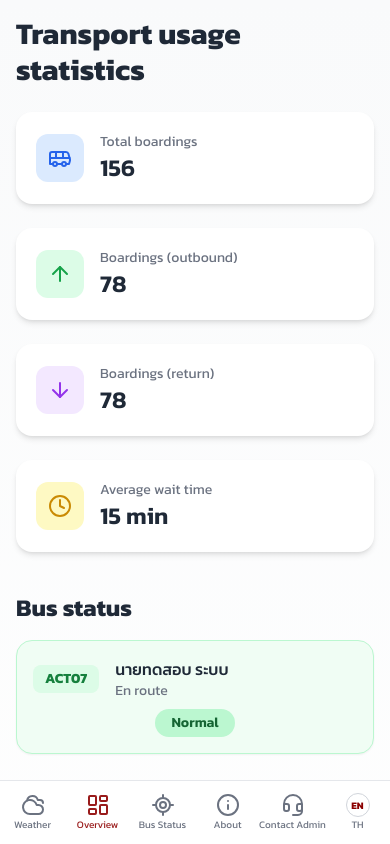
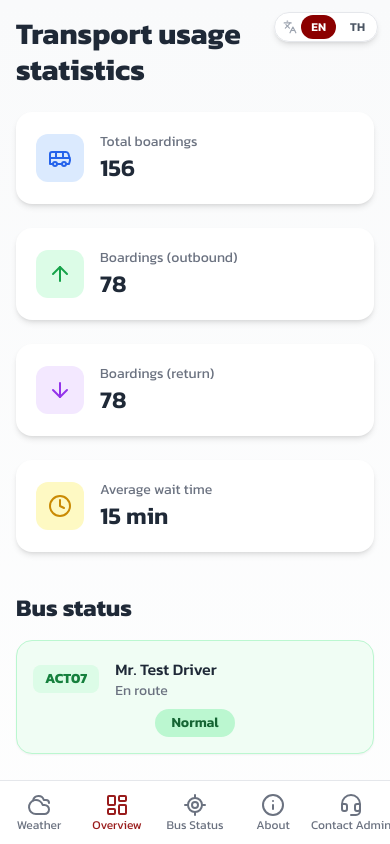
Before and after one commit to poomp5/SchoolTransport-Plus, a Next.js app: page /en/overview in a window 390 px wide. Shown: the top 844 px of the page. Built offline with nearby package versions, Linux system fonts and the light colour scheme.

Commit message:
feat: implement mobile language switcher and update translations for driver

```diff
--- a/app/[locale]/overview/page.tsx
+++ b/app/[locale]/overview/page.tsx
@@ -76,7 +76,7 @@ export default function Page() {
               ACT07
             </span>
             <div>
-              <p className="text-gray-800 font-medium">นายทดสอบ ระบบ</p>
+              <p className="text-gray-800 font-medium">{o("sampleDriver")}</p>
               <p className="text-sm text-gray-500">{o("enRoute")}</p>
             </div>
           </div>
--- a/components/bottom-nav-check.tsx
+++ b/components/bottom-nav-check.tsx
@@ -2,19 +2,22 @@
 import { usePathname } from "@/i18n/navigation";
 import BottomNav from "@/components/bottom-nav";
 import BottomNavDriver from "./bottom-nav-driver";
+import MobileLangBar from "@/components/mobile-lang-bar";
 
 export default function BottomNavCheck() {
     const pathname = usePathname();
     const isAdminRoute = pathname.startsWith("/admin");
     const isDriverRoute = pathname.startsWith("/driver");
 
-    if (isDriverRoute) {
-        return <BottomNavDriver />;
-    }
-
+    // Admin already has its own top-right hamburger; skip the lang bar there.
     if (isAdminRoute) {
         return null;
     }
 
-    return <BottomNav />;
+    return (
+        <>
+            <MobileLangBar />
+            {isDriverRoute ? <BottomNavDriver /> : <BottomNav />}
+        </>
+    );
 }
--- a/components/bottom-nav-driver.tsx
+++ b/components/bottom-nav-driver.tsx
@@ -1,34 +1,21 @@
 'use client'
 
-import { Link, usePathname, useRouter } from '@/i18n/navigation'
+import { Link, usePathname } from '@/i18n/navigation'
 import { LayoutDashboard, Settings, Users } from 'lucide-react'
-import { useTranslations, useLocale } from 'next-intl'
-import { useTransition } from 'react'
+import { useTranslations } from 'next-intl'
 
 export default function BottomNavDriver() {
     const pathname = usePathname()
     const t = useTranslations('driver')
-    const nav = useTranslations('nav')
-    const locale = useLocale()
-    const router = useRouter()
-    const [isPending, startTransition] = useTransition()
 
     const navItems = [
         { name: t('overview'), href: '/driver', icon: LayoutDashboard },
         { name: t('students'), href: '/driver/student', icon: Users },
         { name: t('settings'), href: '/driver/settings', icon: Settings },
     ]
-
-    const toggleLocale = () => {
-        const next = locale === 'th' ? 'en' : 'th'
-        startTransition(() => {
-            router.replace(pathname, { locale: next })
-        })
-    }
-
     return (
         <div className="fixed bottom-0 left-0 z-50 w-full h-16 bg-white border-t border-gray-200 md:hidden">
-            <div className="grid h-full max-w-lg grid-cols-4 mx-auto">
+            <div className="grid h-full max-w-lg grid-cols-3 mx-auto">
                 {navItems.map((item) => {
                     const Icon = item.icon
                     const isActive = pathname === item.href
@@ -37,7 +24,7 @@ export default function BottomNavDriver() {
                         <Link
                             key={item.href}
                             href={item.href}
-                            className={`whitespace-nowrap inline-flex flex-col items-center justify-center px-2 hover:bg-gray-50 ${isActive ? 'text-red-800' : 'text-gray-500'
+                            className={`whitespace-nowrap inline-flex flex-col items-center justify-center px-5 hover:bg-gray-50 ${isActive ? 'text-red-800' : 'text-gray-500'
                                 }`}
                         >
                             <Icon className="w-6 h-6" />
@@ -45,20 +32,6 @@ export default function BottomNavDriver() {
                         </Link>
                     )
                 })}
-
-                {/* Language toggle (EN/TH) */}
-                <button
-                    type="button"
-                    onClick={toggleLocale}
-                    disabled={isPending}
-                    aria-label={nav('language')}
-                    className="inline-flex flex-col items-center justify-center px-2 text-gray-500 hover:bg-gray-50"
-                >
-                    <span className="grid h-6 w-6 place-items-center rounded-full border border-gray-300 text-[10px] font-bold uppercase text-[#8B0000]">
-                        {locale}
-                    </span>
-                    <span className="text-xs">{locale === 'th' ? 'EN' : 'TH'}</span>
-                </button>
             </div>
         </div>
     )
--- a/components/bottom-nav.tsx
+++ b/components/bottom-nav.tsx
@@ -1,16 +1,12 @@
 'use client'
 
-import { useTranslations, useLocale } from 'next-intl'
-import { useTransition } from 'react'
-import { Link, usePathname, useRouter } from '@/i18n/navigation'
+import { useTranslations } from 'next-intl'
+import { Link, usePathname } from '@/i18n/navigation'
 import { Cloudy, LayoutDashboard, LocateFixed, Headset, Info } from 'lucide-react'
 
 export default function BottomNav() {
     const pathname = usePathname()
     const t = useTranslations('nav')
-    const locale = useLocale()
-    const router = useRouter()
-    const [isPending, startTransition] = useTransition()
 
     const navItems = [
         { name: t('weather'), href: '/', icon: Cloudy },
@@ -20,16 +16,9 @@ export default function BottomNav() {
         { name: t('contact'), href: '/contact', icon: Headset },
     ]
 
-    const toggleLocale = () => {
-        const next = locale === 'th' ? 'en' : 'th'
-        startTransition(() => {
-            router.replace(pathname, { locale: next })
-        })
-    }
-
     return (
         <div className="fixed bottom-0 left-0 z-50 w-full h-16 bg-white border-t border-gray-200 md:hidden">
-            <div className="grid h-full max-w-lg grid-cols-6 mx-auto">
+            <div className="grid h-full max-w-lg grid-cols-5 mx-auto">
                 {navItems.map((item) => {
                     const Icon = item.icon
                     const isActive = pathname === item.href
@@ -38,28 +27,14 @@ export default function BottomNav() {
                         <Link
                             key={item.href}
                             href={item.href}
-                            className={`whitespace-nowrap inline-flex flex-col items-center justify-center px-1 hover:bg-gray-50 ${isActive ? 'text-red-800' : 'text-gray-500'
+                            className={`whitespace-nowrap inline-flex flex-col items-center justify-center px-2 hover:bg-gray-50 ${isActive ? 'text-red-800' : 'text-gray-500'
                                 }`}
                         >
                             <Icon className="w-6 h-6" />
-                            <span className="text-[10px]">{item.name}</span>
+                            <span className="text-xs">{item.name}</span>
                         </Link>
                     )
                 })}
-
-                {/* Language toggle (EN/TH) */}
-                <button
-                    type="button"
-                    onClick={toggleLocale}
-                    disabled={isPending}
-                    aria-label={t('language')}
-                    className="inline-flex flex-col items-center justify-center px-1 text-gray-500 hover:bg-gray-50"
-                >
-                    <span className="grid h-6 w-6 place-items-center rounded-full border border-gray-300 text-[10px] font-bold uppercase text-[#8B0000]">
-                        {locale}
-                    </span>
-                    <span className="text-[10px]">{locale === 'th' ? 'EN' : 'TH'}</span>
-                </button>
             </div>
         </div>
     )
--- /dev/null
+++ b/components/mobile-lang-bar.tsx
@@ -0,0 +1,45 @@
+"use client";
+
+import { useLocale } from "next-intl";
+import { useTransition } from "react";
+import { Languages } from "lucide-react";
+import { usePathname, useRouter } from "@/i18n/navigation";
+
+// Floating EN/TH switcher shown only on mobile (top-right), so the bottom nav
+// stays uncluttered. Desktop uses the switcher inside DesktopNav instead.
+export default function MobileLangBar() {
+  const locale = useLocale();
+  const pathname = usePathname();
+  const router = useRouter();
+  const [isPending, startTransition] = useTransition();
+
+  const switchTo = (next: "en" | "th") => {
+    if (next === locale) return;
+    startTransition(() => {
+      router.replace(pathname, { locale: next });
+    });
+  };
+
+  return (
+    <div className="fixed right-3 top-3 z-50 md:hidden">
+      <div className="inline-flex items-center gap-1 rounded-full border border-gray-200 bg-white/95 p-0.5 text-xs font-semibold shadow-md backdrop-blur">
+        <Languages className="ml-1.5 h-3.5 w-3.5 text-gray-400" />
+        {(["en", "th"] as const).map((lng) => (
+          <button
+            key={lng}
+            type="button"
+            disabled={isPending}
+            onClick={() => switchTo(lng)}
+            className={`rounded-full px-2.5 py-1 uppercase transition-colors ${
+              locale === lng
+                ? "bg-[#8B0000] text-white"
+                : "text-gray-600 hover:bg-gray-100"
+            }`}
+          >
+            {lng}
+          </button>
+        ))}
+      </div>
+    </div>
+  );
+}
--- a/messages/en.json
+++ b/messages/en.json
@@ -275,7 +275,8 @@
     "statsTitle": "Transport usage statistics",
     "busStatus": "Bus status",
     "enRoute": "En route",
-    "normal": "Normal"
+    "normal": "Normal",
+    "sampleDriver": "Mr. Test Driver"
   },
   "driverPages": {
     "serving": "On duty",
--- a/messages/th.json
+++ b/messages/th.json
@@ -275,7 +275,8 @@
     "statsTitle": "สถิติการใช้งานรถรับส่ง",
     "busStatus": "สถานะของรถ",
     "enRoute": "อยู่ในเส้นทาง",
-    "normal": "ปกติ"
+    "normal": "ปกติ",
+    "sampleDriver": "นายทดสอบ ระบบ"
   },
   "driverPages": {
     "serving": "กำลังให้บริการ",
```
